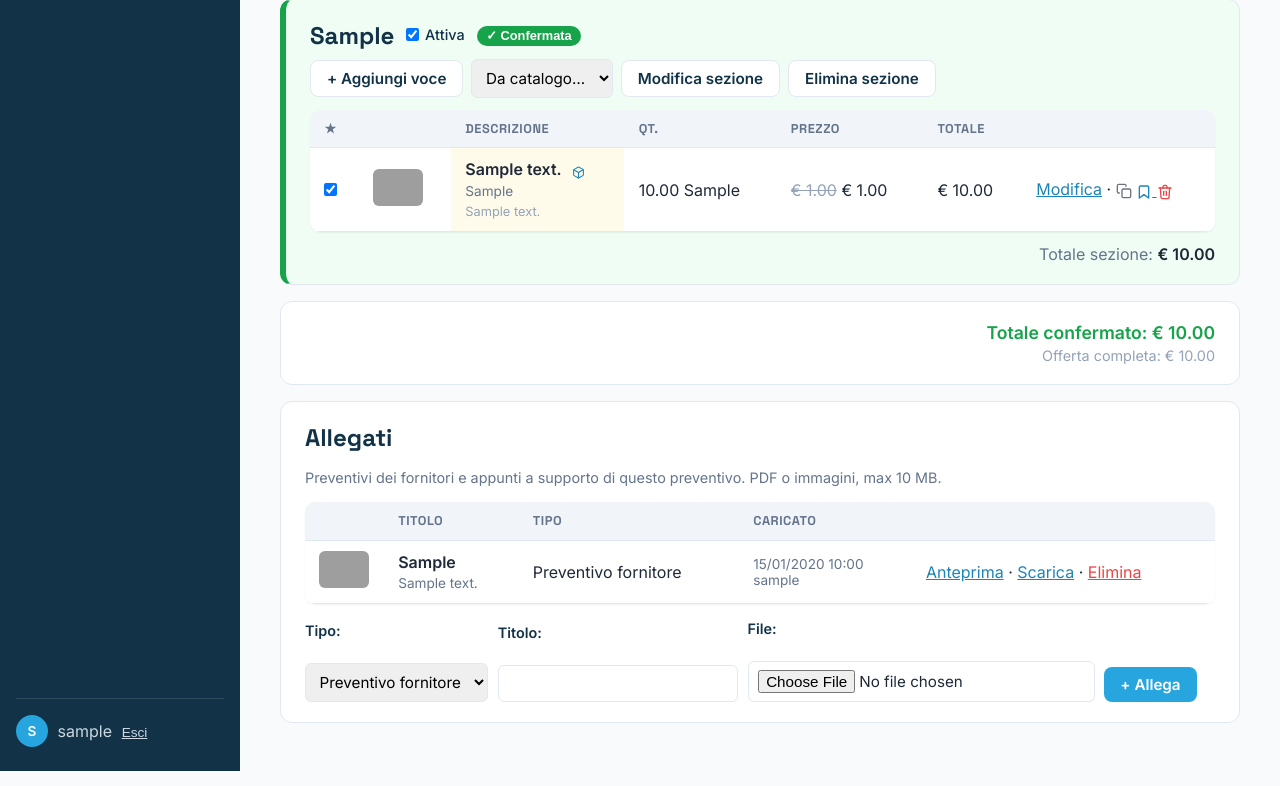
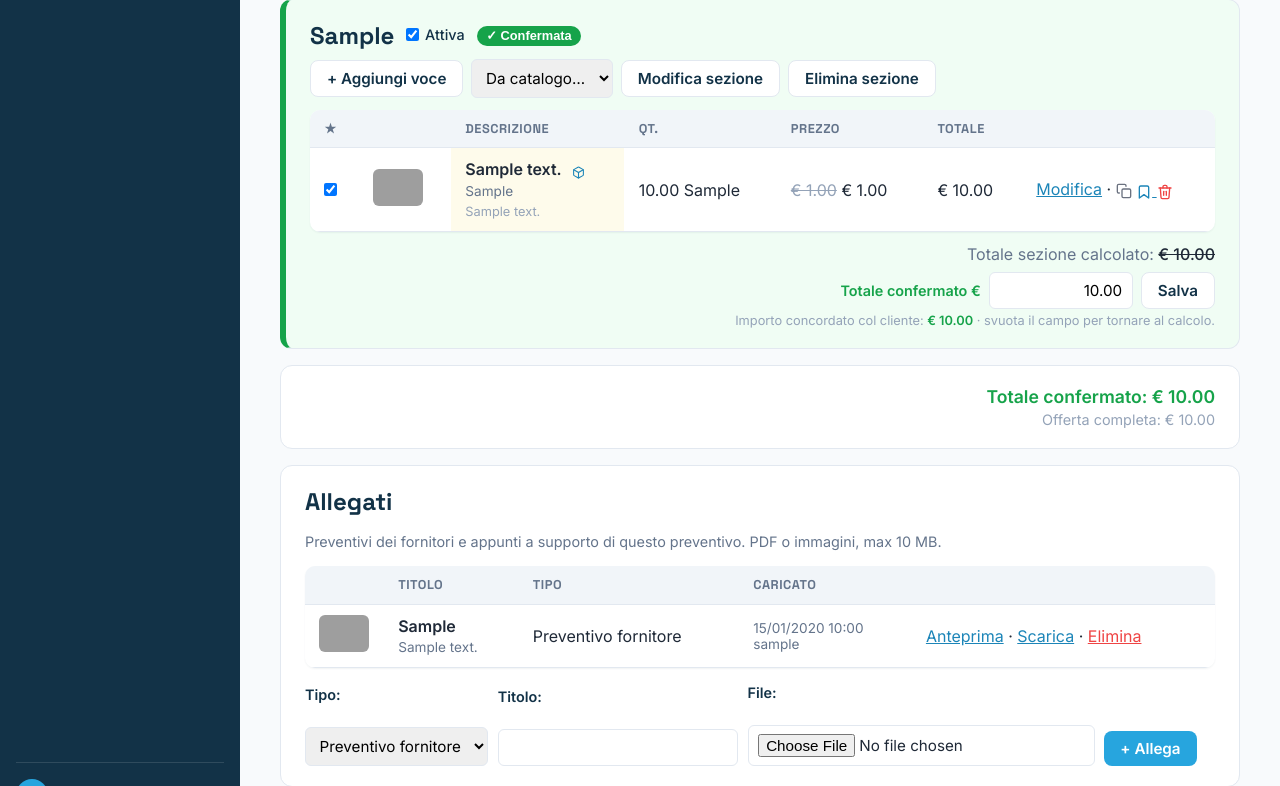
Before and after one commit to lomax73/FBOPreventivi, a Django app: page /preventivi/1/ in a window 1280 px wide. Shown: the part 323-1109 px from the top of the page. Run offline with Django 5.2, Linux system fonts and the light colour scheme; a user stored in the database is signed in; tables that the repository leaves empty hold one stand-in row (values such as "Sample post"); some libraries are stand-ins or nearby versions; grey boxes are pictures that could not be loaded.

Commit message:
Totale confermato per sezione (importo concordato col cliente)
Co-Authored-By: Claude Sonnet 5.5 <noreply@anthropic.com>

```diff
--- a/preventivi/forms.py
+++ b/preventivi/forms.py
@@ -105,3 +105,16 @@ class AllegatoPreventivoForm(forms.ModelForm):
                 raise forms.ValidationError('Il file non è un\'immagine valida.')
         f.seek(0)
         return f
+
+
+class SezioneTotaleConfermatoForm(forms.ModelForm):
+    class Meta:
+        model = SezionePreventivo
+        fields = ['totale_confermato']
+
+    def __init__(self, data=None, *args, **kwargs):
+        if data is not None:
+            data = data.copy()
+            valore = (data.get('totale_confermato') or '').strip().replace(',', '.')
+            data['totale_confermato'] = valore
+        super().__init__(data, *args, **kwargs)
--- a/preventivi/models.py
+++ b/preventivi/models.py
@@ -88,7 +88,7 @@ class Preventivo(models.Model):
 
     @property
     def totale(self):
-        return sum((sezione.totale for sezione in self.sezioni_conteggiate), Decimal('0'))
+        return sum((sezione.totale_conteggiato for sezione in self.sezioni_conteggiate), Decimal('0'))
 
 
 class CategoriaProdotto(models.Model):
@@ -140,6 +140,11 @@ class SezionePreventivo(models.Model):
         default=False,
         help_text="Sezione accettata dal cliente. Se almeno una è confermata, il totale del preventivo conta solo quelle.",
     )
+    totale_confermato = models.DecimalField(
+        max_digits=12, decimal_places=2, null=True, blank=True,
+        validators=[MinValueValidator(Decimal('0'))],
+        help_text="Importo concordato con il cliente per questa sezione, se diverso dal calcolo. Vale solo se la sezione è confermata.",
+    )
 
     class Meta:
         ordering = ['ordine', 'id']
@@ -149,7 +154,23 @@ class SezionePreventivo(models.Model):
 
     @property
     def totale(self):
+        """Somma calcolata delle voci."""
         return sum((voce.totale_riga for voce in self.voci.all()), Decimal('0'))
+
+    @property
+    def ha_totale_concordato(self):
+        return self.confermata and self.totale_confermato is not None
+
+    @property
+    def totale_conteggiato(self):
+        """Importo che entra nel totale del preventivo: l'importo concordato
+        con il cliente se la sezione è confermata e ne ha uno, altrimenti il calcolo."""
+        return self.totale_confermato if self.ha_totale_concordato else self.totale
+
+    @property
+    def rettifica(self):
+        """Differenza tra importo concordato e calcolo (0 se non c'è accordo)."""
+        return self.totale_conteggiato - self.totale
 
 
 class VoceProventivo(models.Model):
--- a/preventivi/urls.py
+++ b/preventivi/urls.py
@@ -20,6 +20,7 @@ urlpatterns = [
     path('preventivi/<int:preventivo_pk>/sezioni/nuova/', views.SezionePreventivoCreateView.as_view(), name='sezione-create'),
     path('sezioni/<int:pk>/modifica/', views.SezionePreventivoUpdateView.as_view(), name='sezione-update'),
     path('sezioni/<int:pk>/attiva/', views.sezione_toggle_attiva, name='sezione-toggle-attiva'),
+    path('sezioni/<int:pk>/totale-confermato/', views.sezione_set_totale_confermato, name='sezione-totale-confermato'),
     path('sezioni/<int:pk>/conferma/', views.sezione_toggle_confermata, name='sezione-toggle-confermata'),
     path('sezioni/<int:pk>/elimina/', views.SezionePreventivoDeleteView.as_view(), name='sezione-delete'),
 
--- a/preventivi/views.py
+++ b/preventivi/views.py
@@ -21,7 +21,7 @@ from openpyxl.styles import Alignment, Font
 from weasyprint import HTML
 
 from . import portal_client
-from .forms import AllegatoPreventivoForm, CategoriaProdottoForm, PreventivoForm, ProdottoForm, SezionePreventivoForm, VoceProventivoForm
+from .forms import AllegatoPreventivoForm, CategoriaProdottoForm, PreventivoForm, SezioneTotaleConfermatoForm, ProdottoForm, SezionePreventivoForm, VoceProventivoForm
 from .models import AllegatoPreventivo, CategoriaProdotto, Preventivo, Prodotto, SezionePreventivo, VoceProventivo
 
 
@@ -374,6 +374,19 @@ def sezione_toggle_attiva(request, pk):
 
 @login_required
 @require_POST
+def sezione_set_totale_confermato(request, pk):
+    sezione = get_object_or_404(SezionePreventivo, pk=pk)
+    form = SezioneTotaleConfermatoForm(request.POST, instance=sezione)
+    if form.is_valid():
+        form.save()
+        messages.success(request, 'Totale confermato aggiornato.' if sezione.totale_confermato is not None else 'Totale confermato rimosso: vale il calcolo.')
+    else:
+        messages.error(request, 'Importo non valido: ' + ' '.join(form.errors['totale_confermato']))
+    return redirect(reverse('preventivo-detail', args=[sezione.preventivo_id]) + f'#sezione-{sezione.pk}')
+
+
+@login_required
+@require_POST
 def sezione_toggle_confermata(request, pk):
     sezione = get_object_or_404(SezionePreventivo, pk=pk)
     sezione.confermata = not sezione.confermata
@@ -512,6 +525,7 @@ def preventivo_excel(request, pk):
     )
     sezioni = preventivo.sezioni_conteggiate
     voci = [voce for sezione in sezioni for voce in sezione.voci.all()]
+    rettifiche = [sezione for sezione in sezioni if sezione.rettifica]
     con_sconto = any(voce.prezzo_scontato is not None for voce in voci)
 
     wb = Workbook()
@@ -537,6 +551,12 @@ def preventivo_excel(request, pk):
         for cell in ws[ws.max_row][1:]:
             cell.number_format = eur
         ws.cell(row=ws.max_row, column=2).number_format = '#,##0.##'
+
+    # Accordi col cliente: una riga per sezione, così le righe sommano al totale.
+    for sezione in rettifiche:
+        ws.append([f'Accordo con il cliente – {sezione.titolo}'] + [''] * (len(intestazioni) - 2) + [sezione.rettifica])
+        ws.cell(row=ws.max_row, column=len(intestazioni)).number_format = eur
+        ws.cell(row=ws.max_row, column=1).font = Font(italic=True)
 
     totale = [''] * (len(intestazioni) - 2) + ['TOTALE', preventivo.totale]
     ws.append(totale)
--- a/templates/preventivi/preventivo_detail.html
+++ b/templates/preventivi/preventivo_detail.html
@@ -162,8 +162,19 @@
         </tbody>
     </table>
     <p style="text-align:right; margin:0.75rem 0 0; color:#64748b;">
-        Totale sezione: <strong style="color:var(--ink);">&euro; {{ sezione.totale|floatformat:2 }}</strong>
+        Totale sezione{% if sezione.ha_totale_concordato %} calcolato{% endif %}: <strong style="color:var(--ink);{% if sezione.ha_totale_concordato %} text-decoration:line-through; font-weight:500;{% endif %}">&euro; {{ sezione.totale|floatformat:2 }}</strong>
     </p>
+    {% if sezione.attiva and sezione.confermata %}
+    <form action="{% url 'sezione-totale-confermato' sezione.pk %}" method="post" style="margin:0.5rem 0 0; display:flex; justify-content:flex-end; align-items:center; gap:0.5rem; flex-wrap:wrap;">
+        {% csrf_token %}
+        <label for="tc-{{ sezione.pk }}" style="margin:0; color:#16a34a;" title="Importo concordato con il cliente, se diverso dal calcolo">Totale confermato &euro;</label>
+        <input type="text" inputmode="decimal" id="tc-{{ sezione.pk }}" name="totale_confermato" value="{% if sezione.totale_confermato is not None %}{{ sezione.totale_confermato|stringformat:'.2f' }}{% endif %}" placeholder="{{ sezione.totale|stringformat:'.2f' }}" style="width:9rem; text-align:right;">
+        <button class="btn btn-secondary" type="submit">Salva</button>
+    </form>
+    <p style="text-align:right; margin:0.25rem 0 0; font-size:0.8rem; color:#94a3b8;">
+        {% if sezione.ha_totale_concordato %}Importo concordato col cliente: <strong style="color:#16a34a;">&euro; {{ sezione.totale_confermato|floatformat:2 }}</strong> &middot; svuota il campo per tornare al calcolo.{% else %}Lascia vuoto per usare il totale calcolato.{% endif %}
+    </p>
+    {% endif %}
     {% else %}
     <p style="color:#94a3b8; margin:0;">Nessuna voce ancora in questa sezione.</p>
     {% endif %}
```
Also changed, not shown: preventivi/tests.py (+32 -0 lines), preventivi/migrations/0013_sezione_totale_confermato.py (added).
